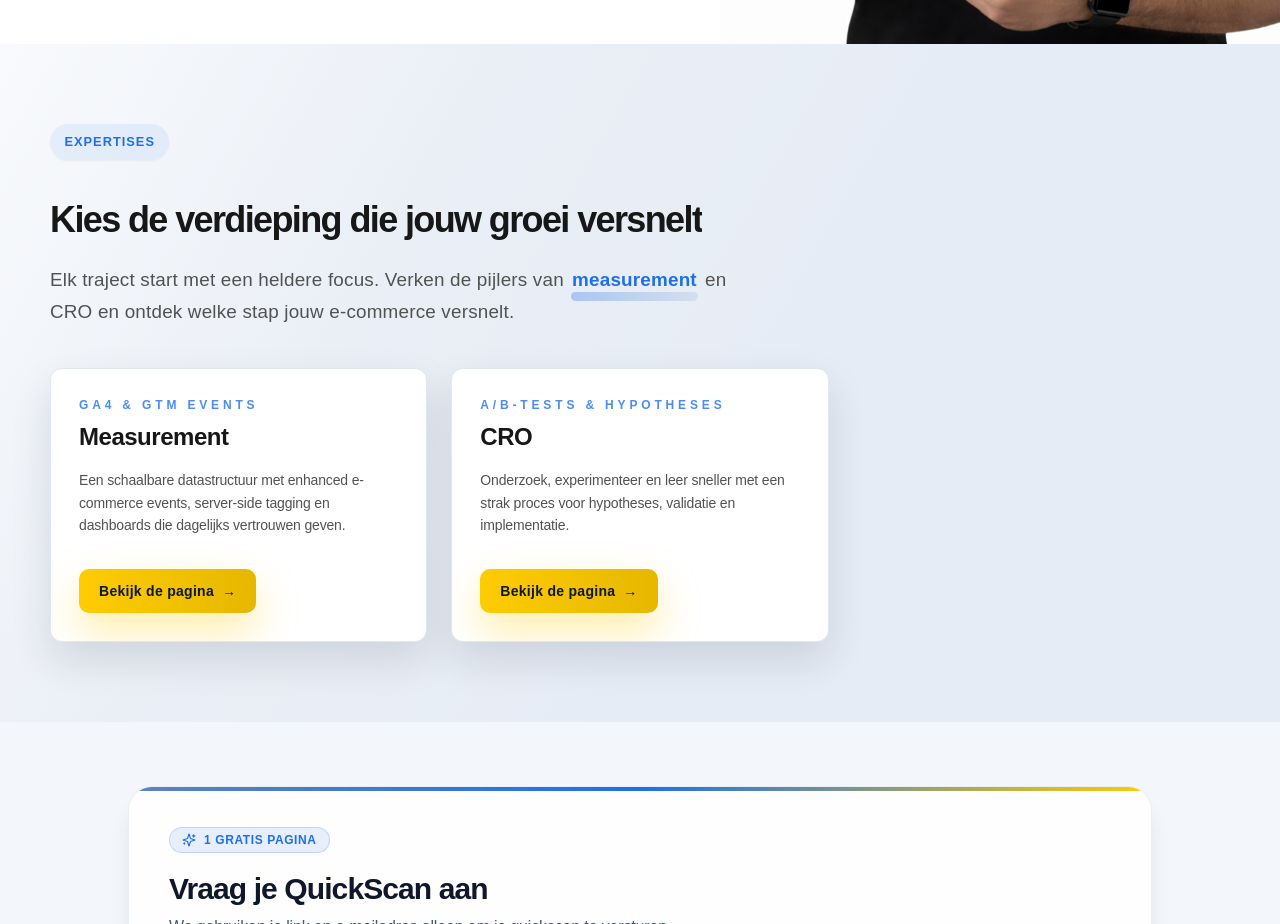
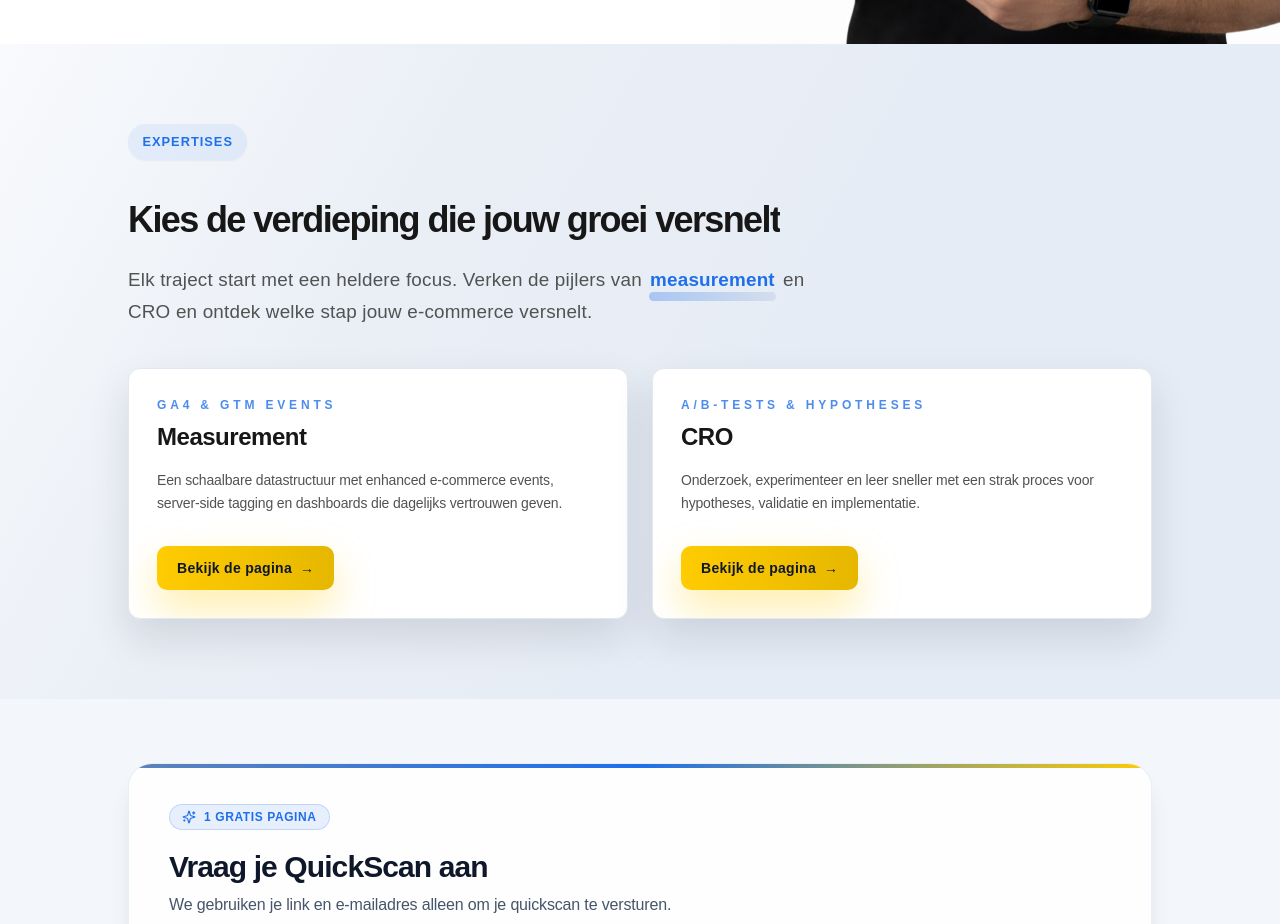
Before and after one commit to ProjectBibo/EcomMeasure3, a React (Vite) app: page / in a window 1280 px wide. Shown: the part 880-1804 px from the top of the page. Built offline with nearby package versions, Linux system fonts and the light colour scheme.

Commit message:
Center expertise section

```diff
--- a/src/components/FocusAreas.jsx
+++ b/src/components/FocusAreas.jsx
@@ -61,11 +61,12 @@ export default function FocusAreas() {
   const navigateWithTransition = useViewTransitionNavigate();
 
   return (
-    <section className="relative overflow-hidden bg-surface-soft py-20  section-shell">
+    <section className="relative overflow-hidden bg-surface-soft py-20 section-shell">
       <div className="absolute inset-0 pointer-events-none">
         <div className="story-stripe" aria-hidden />
       </div>
-      <div className="relative site-container space-y-10">
+      <div className="relative site-container">
+        <div className="mx-auto max-w-5xl space-y-10">
           <motion.span
             initial={shouldReduceMotion ? false : { opacity: 0, y: 16 }}
             whileInView={shouldReduceMotion ? { opacity: 1 } : { opacity: 1, y: 0 }}
@@ -93,7 +94,7 @@ export default function FocusAreas() {
               delay={0.16}
             />
           </motion.div>
-        <div className="grid gap-6 md:grid-cols-3">
+          <div className="grid gap-6 md:grid-cols-2">
             {copy.cards.map((card, index) => (
               <motion.article
                 key={card.title}
@@ -129,6 +130,7 @@ export default function FocusAreas() {
             ))}
           </div>
         </div>
+      </div>
     </section>
   );
 }
```
Lines whose indentation alone changed are shown as unchanged.
